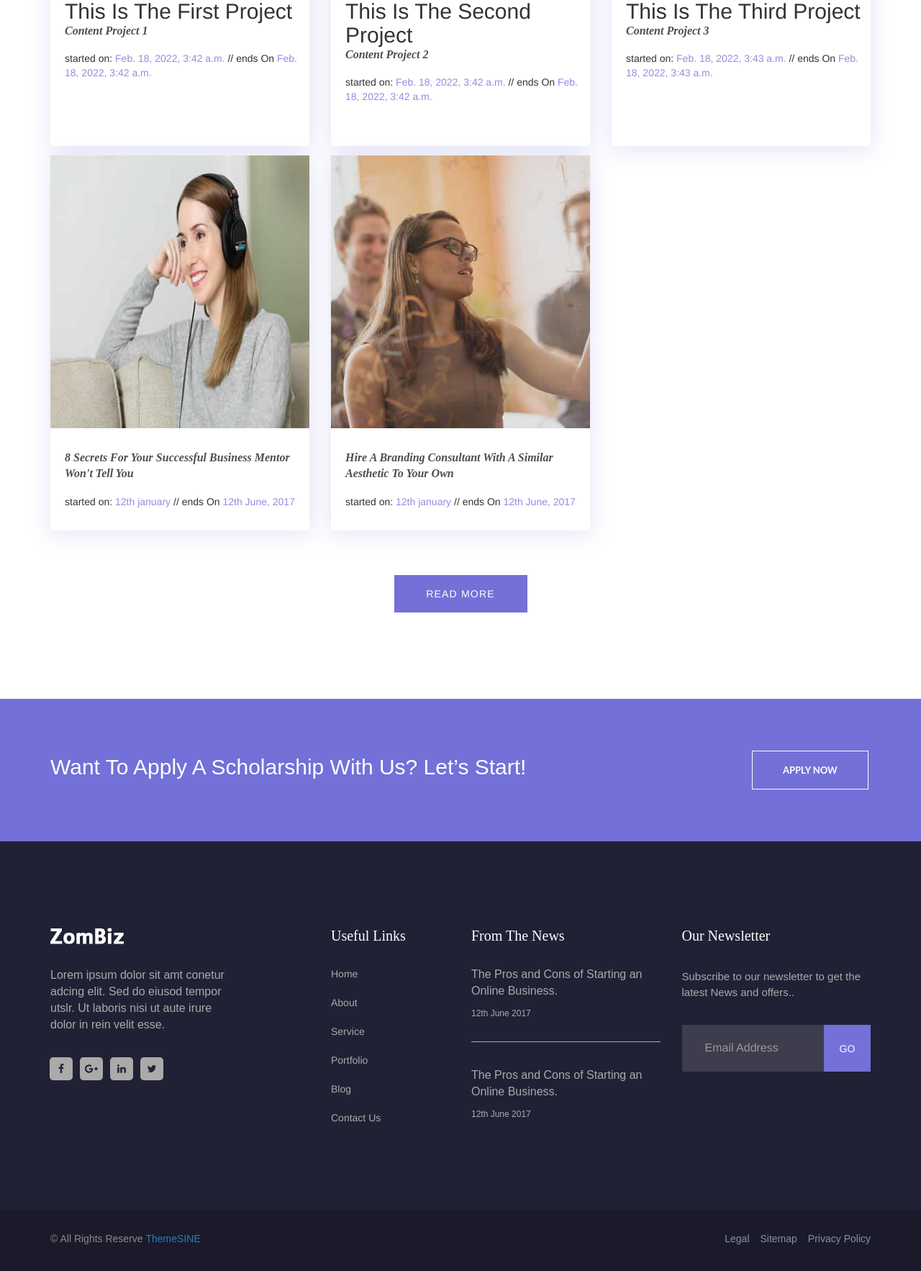
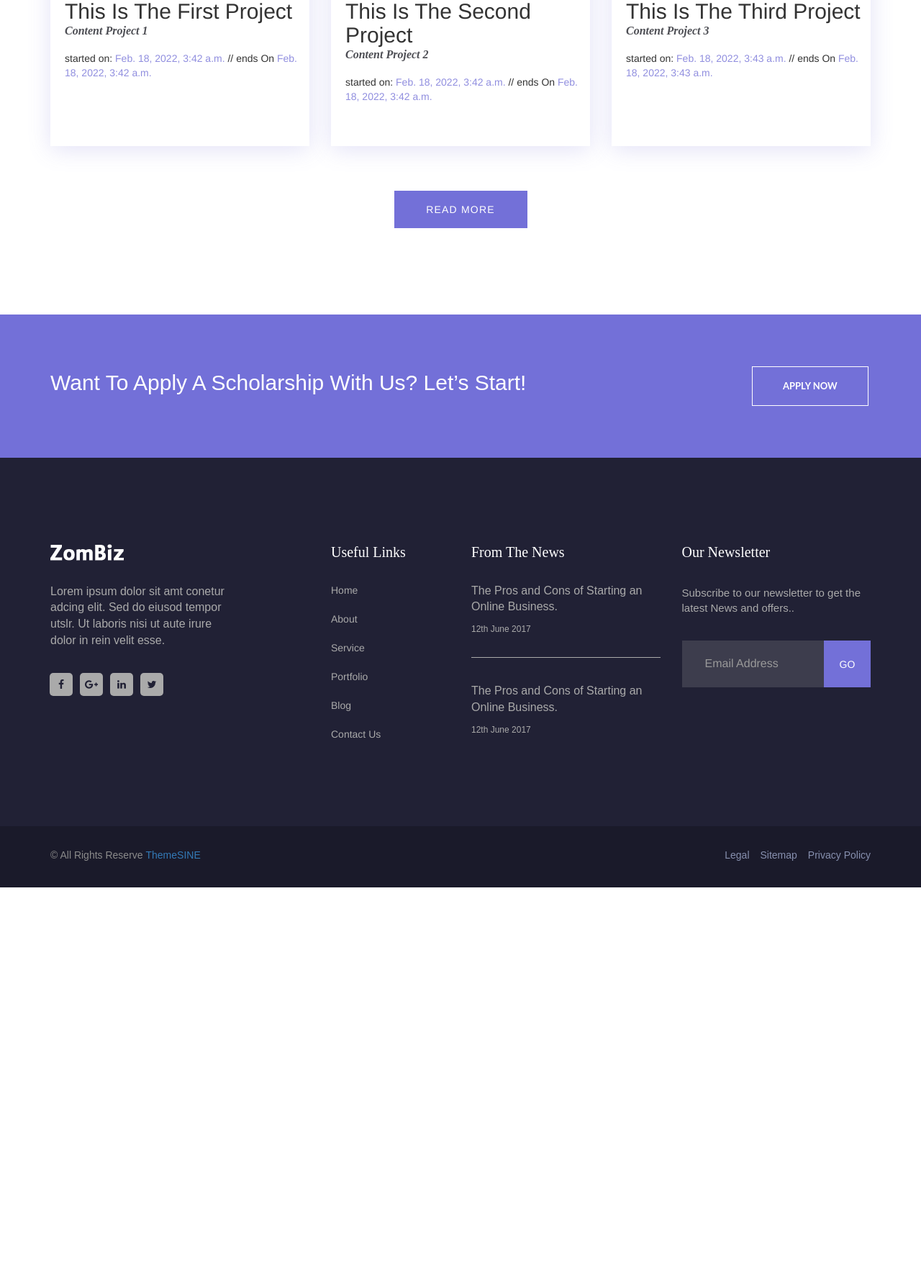
Before and after one commit to Abubakarauta/scholarship-project, a Django app: page /project/ in a window 1280 px wide. Shown: the part 1154-2920 px from the top of the page at 72% size. After the commit the page ends 2387 px from the top, so only its background shows below. Run offline with Django 4.2, Linux system fonts and the light colour scheme; data comes from the database, SQL or seed files in the repository; both versions use the stored data as it was after the commit; some libraries are stand-ins or nearby versions.

Commit message:
newappss

```diff
--- a/teams/views.py
+++ b/teams/views.py
@@ -3,4 +3,8 @@ from .models import team
 # Create your views here.
 
 def Team(request):
-    return render(request, 'team.html')
+    teams=team.objects.all()
+    context = {
+        'teams':teams
+    }
+    return render(request, 'team.html',context)
--- a/templates/blog.html
+++ b/templates/blog.html
@@ -273,6 +273,7 @@
 
 							</div><!--/.col-->
 
+
 						</div><!--/.row-->
 					</div><!--/.news-card-->
 
--- a/templates/project.html
+++ b/templates/project.html
@@ -55,7 +55,7 @@
 								<div class="col-md-4 col-sm-6">
 									<div class="single-news-box">
 										<div class="news-box-bg">
-											<img src="{% static 'projects.image.urls' %}" alt="blog image">
+											<img src="{% static '{{i.image.url}}' %}" alt="blog image">
 											<div class="isotope-overlay">
 												<a href=" {% static '#' %}">
 													<span class="lnr lnr-link"></span>
@@ -82,61 +82,9 @@
 								</div><!--.col-->
 								{% endfor %}
 
-								<div class="col-md-4 col-sm-6">
-									<div class="single-news-box">
-										<div class="news-box-bg">
-											<img src="{% static 'assets/images/blog/bl2.jpg' %}" alt="blog image">
-											<div class="isotope-overlay">
-												<a href=" {% static '#' %}">
-													<span class="lnr lnr-link"></span>
 
-												</a>
-											</div>
 
-										</div><!--/.team-box-bg-->
-										<div class="news-box-inner">
-											<h3>
-												<a href=" {% static '#' %}">
-													8 Secrets for Your successful Business Mentor Won't Tell You
-												</a>
-											</h3>
-											<p class="news-meta">
-												started on:  <span>12th january</span>  // ends On <span>12th June, 2017</span>
-											</p>
-											<!-- <a href=" {% static '#' %}" class="learn-btn">
-												learn more
-											</a> -->
-										</div><!--/.news-box-inner-->
-									</div><!--/.single-news-box-->
-								</div><!--.col-->
 
-								<div class="col-md-4 col-sm-6">
-									<div class="single-news-box">
-										<div class="news-box-bg">
-											<img src="{% static 'assets/images/blog/bl3.jpg' %}" alt="blog image">
-											<div class="isotope-overlay">
-												<a href=" {% static '#' %}">
-													<span class="lnr lnr-link"></span>
-
-												</a>
-											</div>
-
-										</div><!--/.team-box-bg-->
-										<div class="news-box-inner">
-											<h3>
-												<a href=" {% static '#' %}">
-													Hire a Branding Consultant With a Similar Aesthetic to Your Own
-												</a>
-											</h3>
-											<p class="news-meta">
-												started on:  <span>12th january</span>  // ends On <span>12th June, 2017</span>
-											</p>
-											<!-- <a href=" {% static '#' %}" class="learn-btn">
-												learn more
-											</a> -->
-										</div><!--/.news-box-inner-->
-									</div><!--/.single-news-box-->
-								</div><!--.col-->
 							</div><!--/.row-->
 							<div class="project-btn text-center">
 								<a href=" {% static 'blog.html' %}"  class="project-view">read more
```
Also changed, not shown: Media/image/12.jpg (added), Media/image/3.jpg (added), Media/image/bl1.jpg (added), Media/image/bl2.jpg (added), Media/image/bl3.jpg (added), Media/image/project1.jpg (added), db.sqlite3.
